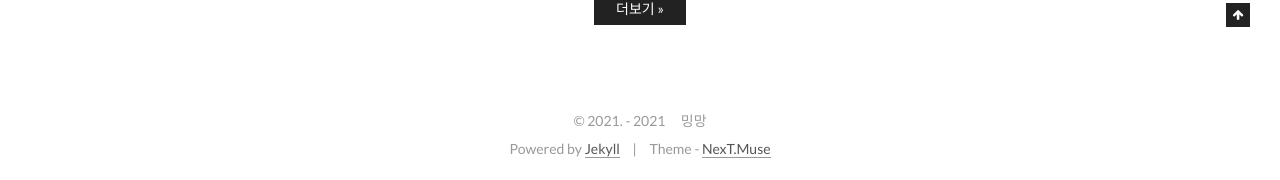
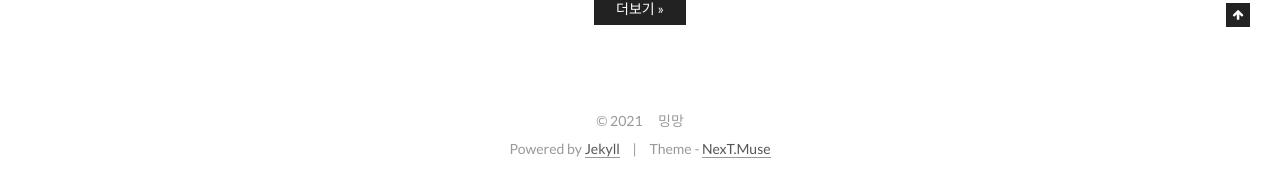
Before and after one commit to kimmin233/kimmin233.github.io, a Jekyll site: the page built from index.html, in a window 1280 px wide. Shown: the part 973-1153 px from the top of the page. Built offline with Jekyll 4.4.1, drawn with Linux system fonts in a browser that asks for light colours; the list of posts is cut into pages by our own code.

Commit message:
since 다시 수정

```diff
--- a/_config.yml
+++ b/_config.yml
@@ -87,7 +87,7 @@ keywords: "Jekyll, NexT"
 rss:
 
 # Specify the date when the site was setup
-since: 2021.
+since: 2021
 
 # icon between year and author @Footer
 #authoricon: code
```
